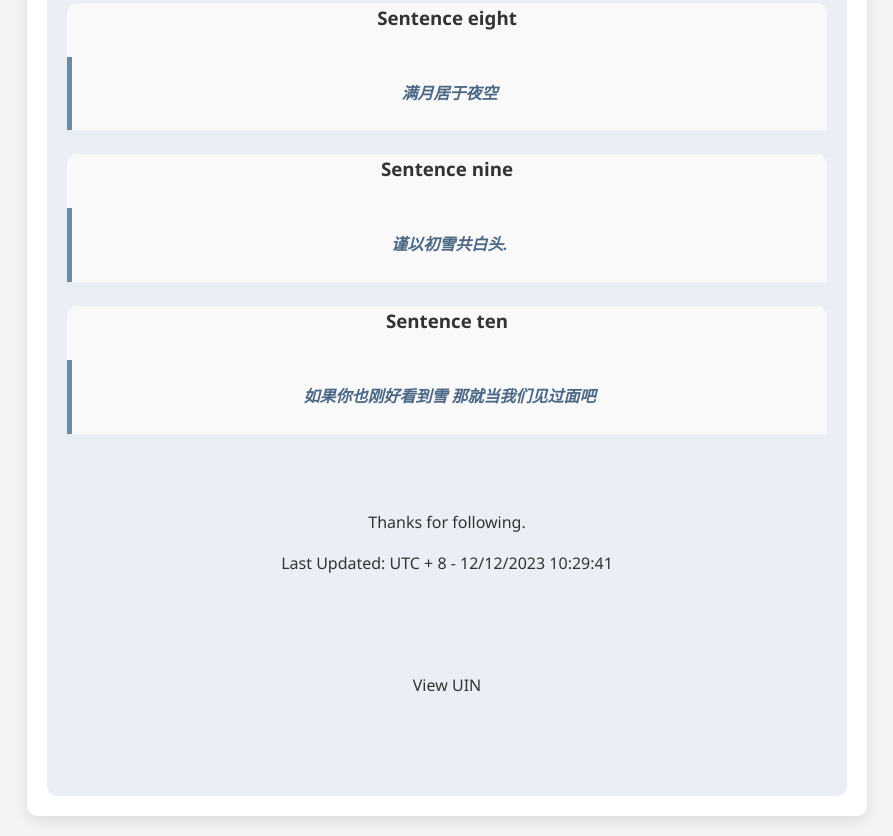
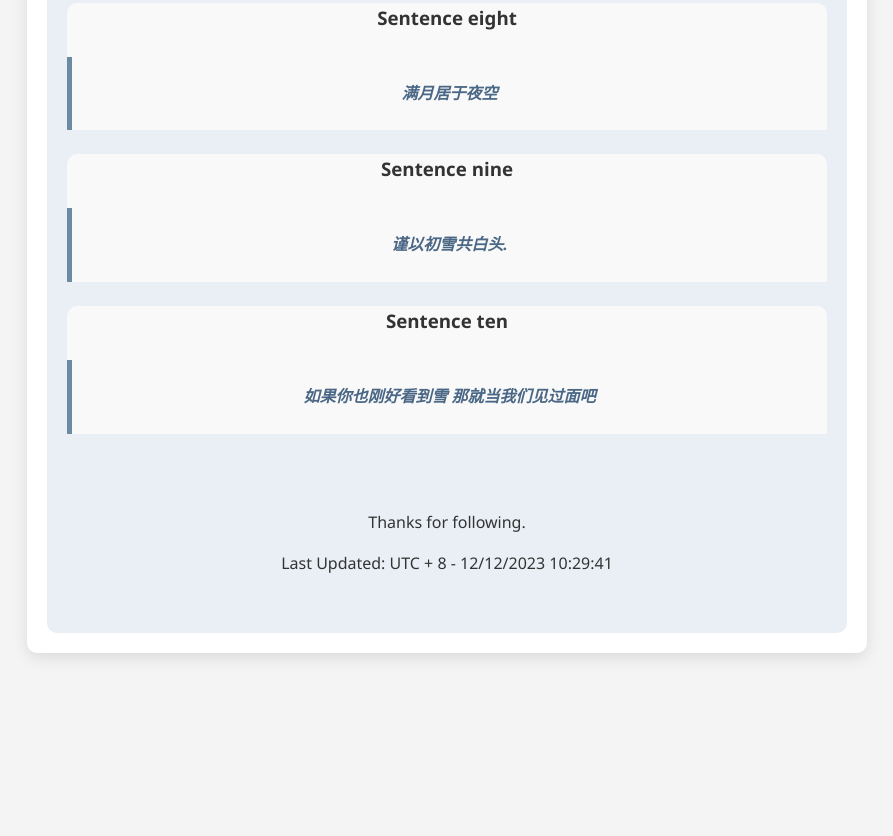
Before and after one commit to doglichang/doglichang.github.io, a plain HTML site: page index1.html in a window 1280 px wide. Shown: the part 1469-2305 px from the top of the page, without its empty margins (193-1086 px from the left). After the commit the page ends 2142 px from the top, so only its background shows below. Drawn offline with Linux system fonts and the light colour scheme.

Commit message:
Update index1.html

```diff
--- a/index1.html
+++ b/index1.html
@@ -72,11 +72,6 @@
             <p>Thanks for following.</p>
             <p>Last Updated: UTC + 8 - 12/12/2023 10:29:41</p>
         </div>
-
-        <div class="author-box">
-            <span class="mask" onclick="showUin()">View UIN</span>
-            <p id="uin" style="visibility:hidden">QQ Uin 3400579591</p>
-        </div>
     </div>
     <script src="script.js"></script>
 </body>
```
